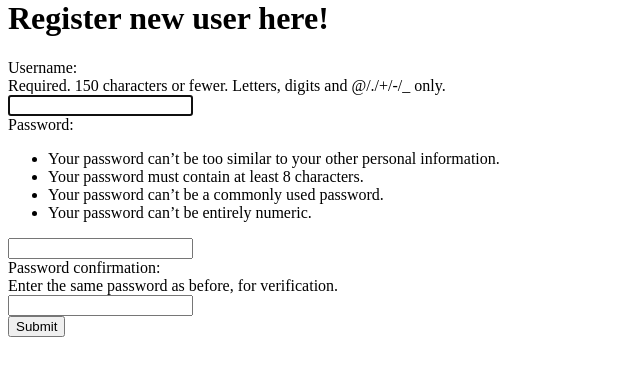
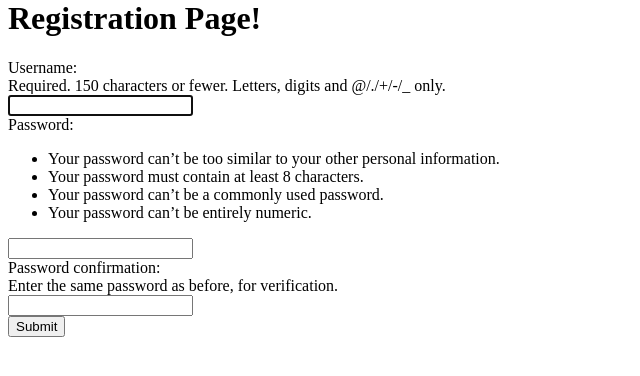
Before and after one commit to KingRonnin/beefit, a Django app: page /beefit/register/ in a window 1280 px wide. Shown: the part 21-397 px from the top of the page, without its empty margins (0-640 px from the left). Run offline with Django 5.2, Linux system fonts and the light colour scheme.

Commit message:
editing html

```diff
--- a/beefit_api/beefit/templates/users/register.html
+++ b/beefit_api/beefit/templates/users/register.html
@@ -1,11 +1,11 @@
 {% extends 'layout.html' %}
 
 {% block title %}
-    Beefit Registry
+    Register New User Here
 {% endblock %}
 
 {% block content %}
-    <h1> Register new user here! </h1>
+    <h1> Registration Page! </h1>
     <form action="/beefit/register/" method="post">
         {% csrf_token %}
         {{ form }}
```
